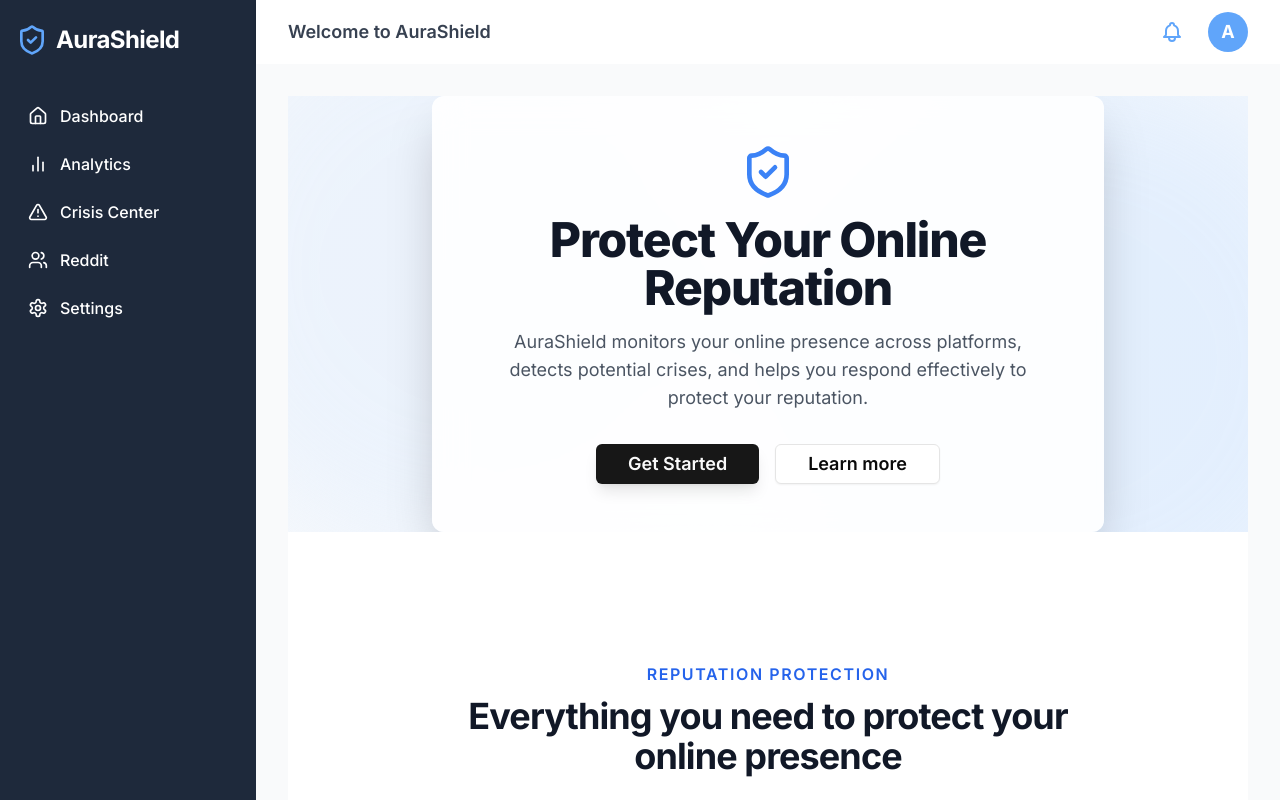
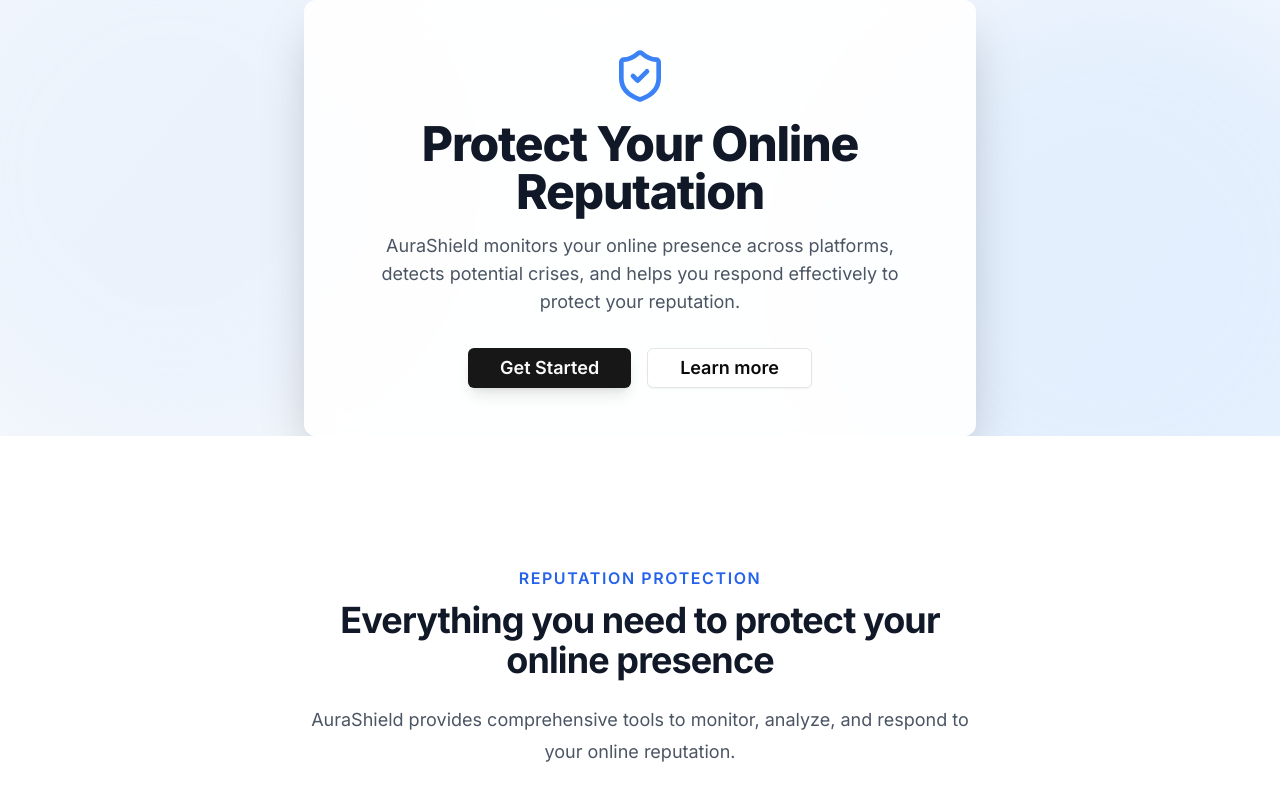
Before and after one commit to ricsom1/aurashield, a Next.js app: page / in a window 1280 px wide. Shown: the top 800 px of the page. Built offline with nearby package versions, Linux system fonts and the light colour scheme.

Commit message:
fix(layout): remove AppLayout from global layout to prevent double sidebar/header

```diff
--- a/src/app/layout.tsx
+++ b/src/app/layout.tsx
@@ -2,7 +2,6 @@
 import type { Metadata } from "next";
 import { Inter } from "next/font/google";
 import AppProviders from "@/components/AppProviders";
-import AppLayout from "@/components/AppLayout";
 
 const inter = Inter({ subsets: ["latin"] });
 
@@ -12,14 +11,11 @@
 };
 
 export default function RootLayout({ children }: { children: React.ReactNode }) {
-  // Avoid double-wrapping dashboard pages (they have their own layout)
-  const isDashboard = typeof window !== "undefined" && window.location.pathname.startsWith("/dashboard");
   return (
     <html lang="en">
       <body className={inter.className}>
         <AppProviders>
-          {/* Only wrap in AppLayout if not already in dashboard */}
-          {isDashboard ? children : <AppLayout>{children}</AppLayout>}
+          {children}
         </AppProviders>
       </body>
     </html>
```
